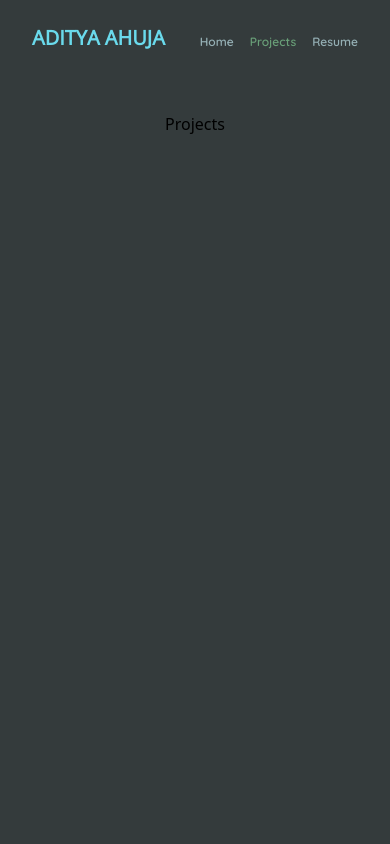
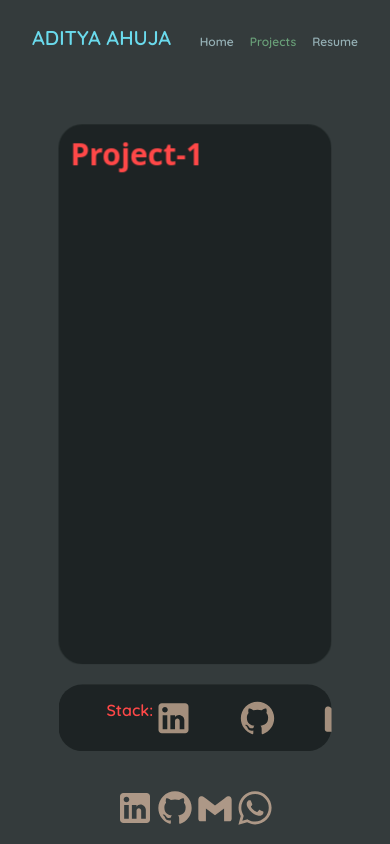
Before and after one commit to adityaahuja7/Portfolio-Website-, a Next.js app: page /projects in a window 390 px wide. Built offline with nearby package versions, Linux system fonts and the light colour scheme; a web font is replaced by a local one.

Commit message:
Add Project Page Swiper Props.Fixed responsiveness for landing.

```diff
--- a/package.json
+++ b/package.json
@@ -20,6 +20,7 @@
     "react": "^18",
     "react-dom": "^18",
     "sharp": "^0.33.2",
+    "swiper": "^11.0.7",
     "tailwind-merge": "^2.2.0",
     "tailwindcss-animate": "^1.0.7"
   },
--- a/src/app/page.tsx
+++ b/src/app/page.tsx
@@ -6,58 +6,45 @@ import React, { useEffect, useRef, useState } from "react";
 import Link from "next/link";
 import gsap from "gsap";
 import { useGSAP } from "@gsap/react";
-
-const Clock = () => {
-  const [time, setTime] = useState(
-    new Date()
-      .toLocaleTimeString('en-IN', {
-        hour: "2-digit",
-        minute: "2-digit",
-      })
-      .replace(/(:\d{2}|)$/, "")
-  );
-  useEffect(() => {
-    const interval = setInterval(() => {
-      setTime(
-        new Date()
-          .toLocaleTimeString('en-IN', {
-            hour: "2-digit",
-            minute: "2-digit",
-          })
-          .replace(/(:\d{2}|)$/, "")
-      );
-    }, 1000);
-    return () => clearInterval(interval);
-  });
-  return (
-    <div className="clock hidden md:block social-icons body-medium font-quicksand text-socials">
-      {time}
-    </div>
-  );
-};
+import { socialsList } from "@/app/socialsList";
+import Clock from "@/components/Clock";
 
 export default function Home() {
   const container = useRef(null);
   const tlref = useRef<gsap.core.Timeline>();
   const [renderTextNodes, setRenderTextNodes] = useState(true);
+  let mm = gsap.matchMedia();
 
   const { contextSafe } = useGSAP(
     () => {
+
+
+      mm.add("(min-width: 768px)", () => {
+        gsap.from(".social-icons", {
+          xPercent: -200,
+          opacity: 1,
+          stagger: 0.1,
+        });
+      });
+
+      mm.add("(max-width: 768px)", () => {
+        gsap.from(".social-icons", {
+          yPercent: 200,
+          opacity: 1,
+          stagger: 0.1,
+        });
+      });
+
       tlref.current = gsap
         .timeline({
           onComplete: () => {
             setRenderTextNodes(false);
           },
         })
-        .from(".social-icons", {
-          xPercent: -200,
-          opacity: 1,
-          stagger: 0.1,
-        })
         .from(".whisper-text-1", {
           y: "200px",
           opacity: 1,
-          delay: 0.5,
+          delay: 2,
           ease: "power1.inOut",
         })
         .to(".whisper-text-1", {
@@ -82,48 +69,29 @@ export default function Home() {
     { scope: container }
   );
 
-  const socialHoverAnimationEnter = contextSafe((event:React.MouseEvent<HTMLDivElement>) => {
+  const socialHoverAnimationEnter = contextSafe(
+    (event: React.MouseEvent<HTMLDivElement>) => {
       gsap.to(event.target, {
         x: 10,
       });
-  });
+    }
+  );
 
-  const socialHoverAnimationExit = contextSafe((event:React.MouseEvent<HTMLDivElement>) => {
+  const socialHoverAnimationExit = contextSafe(
+    (event: React.MouseEvent<HTMLDivElement>) => {
       gsap.to(event.target, {
         x: 0,
       });
-  });
-
-  const socialsList = [
-    {
-      name: "LinkedIn",
-      link: "https://www.linkedin.com/in/aditya-ahuja-iiitd/",
-      path: "/linkedin.svg",
-    },
-    {
-      name: "Github",
-      link: "https://github.com/adityaahuja7",
-      path: "/github.svg",
-    },
-    {
-      name: "Gmail",
-      link: "mailto:ahujaaditya00@gmail.com",
-      path: "/gmail.svg",
-    },
-    {
-      name: "WhatsApp",
-      link: "https://wa.me/8287608797",
-      path: "/whatsapp.svg",
-    },
-  ];
+    }
+  );
 
   return (
     <Wrapper>
       <div
         ref={container}
-        className="main-container w-screen md:h-full flex flex-col items-center md:items-start justify-start md:flex-row md:justify-center select-none"
+        className="main-container w-screen  flex flex-col items-center md:items-start justify-start md:flex-row md:justify-center select-none"
       >
-        <div className="left-container mt-20 md:mt-16 flex flex-col items-center md:items-baseline leading-loose px-8">
+        <div className="left-container mt-20 md:mt-32 flex flex-col items-center md:items-baseline leading-loose pr-8">
           <section className="text-left">
             <span className="font-quicksand body-large font-extralight text-white">
               {" "}
@@ -140,7 +108,7 @@ export default function Home() {
               </span>
             </div>
             <div className="lg:mt-8">
-              <span className="font-quicksand font-extralight body-big text-white">
+              <span className="font-quicksand font-extralight body-large text-white">
                 {" "}
                 a Computer Science & Applied Mathematics Undergraduate <br /> at{" "}
                 <span className="font-quicksand font-bold body-link ">
@@ -162,10 +130,10 @@ export default function Home() {
         <div className="image-container hidden md:block md:mt-11">
           {" "}
           <Image
-            className = " hidden md:mt-5 md:block"
+            className=" hidden md:mt-5 md:block"
             src="/home_image.png"
-            width={600}
-            height={600}
+            width={680}
+            height={680}
             alt="Picture of the author"
             priority
           />
@@ -175,7 +143,7 @@ export default function Home() {
           {socialsList.map((social, index) => {
             return (
               <Link key={index} href={social.link}>
-                <div >
+                <div>
                   <Image
                     src={social.path}
                     width={40}
--- a/src/app/projects/page.tsx
+++ b/src/app/projects/page.tsx
@@ -1,11 +1,106 @@
 "use client";
 import Wrapper from "@/components/Wrapper";
+import ProjectCard from "@/components/ProjectCard";
+import { useGSAP } from "@gsap/react";
+import gsap from "gsap";
+import { useRef, useEffect } from "react";
+import { socialsList } from "@/app/socialsList";
+import Link from "next/link";
+import Image from "next/image";
+import Clock from "@/components/Clock";
 
 export default function Projects() {
+  const container = useRef(null);
+  let mm = gsap.matchMedia();
+  const tlref = useRef<gsap.core.Timeline>();
+
+  const { contextSafe } = useGSAP(
+    () => {
+      mm.add("(min-width: 768px)", () => {
+        gsap.from(".social-icons", {
+          xPercent: -200,
+          opacity: 1,
+          stagger: 0.1,
+        });
+      });
+
+      mm.add("(max-width: 768px)", () => {
+        gsap.from(".social-icons", {
+          yPercent: 200,
+          opacity: 1,
+          stagger: 0.1,
+        });
+      });
+
+      gsap.from(".carousel-container",{
+        xPercent:-50,
+      })
+
+      tlref.current = gsap
+        .timeline({ paused: true })
+        .from(".end-text", {
+          y: 100,
+          duration: 0.5,
+        })
+        .to(".end-text", {
+          y: 100,
+          duration: 0.5,
+          delay: 10,
+        });
+    },
+    { scope: container }
+  );
+
+  const onReachEnd = contextSafe(() => {
+    tlref.current!.play();
+  });
+
+  const socialHoverAnimationEnter = contextSafe(
+    (event: React.MouseEvent<HTMLDivElement>) => {
+      gsap.to(event.target, {
+        x: 10,
+      });
+    }
+  );
+
+  const socialHoverAnimationExit = contextSafe(
+    (event: React.MouseEvent<HTMLDivElement>) => {
+      gsap.to(event.target, {
+        x: 0,
+      });
+    }
+  );
   return (
     <Wrapper>
-      <div className="main-container w-[100%] flex flex-row justify-center space-x-12 mt-12">
-        Projects
+      <div
+        ref={container}
+        className="main-container w-screen h-full flex flex-col items-center justify-center md:flex-row select-none"
+      >
+        <div className="fixed top-1/2 left-1/2 -translate-x-1/2 -translate-y-1/2 carousel-container flex flex-col items-center  w-[70%] h-[80%] justify-center mt-4">
+          <ProjectCard reachEndCallback={onReachEnd} />
+        </div>
+        <a className="end-text fixed bottom-0 right-0 m-4 body-big text-links" href="https://github.com/adityaahuja7">Check out my other projects on GitHub</a>
+        <div className="socials fixed bottom-0 md:left-0 mb-4 md:ml-4 flex justify-center md:flex-col space-y-2">
+          {Clock()}
+          {socialsList.map((social, index) => {
+            return (
+              <Link key={index} href={social.link}>
+                <div>
+                  <Image
+                    src={social.path}
+                    width={40}
+                    height={40}
+                    alt={social.name}
+                    className="social-icons"
+                    onMouseEnter={socialHoverAnimationEnter}
+                    onMouseLeave={socialHoverAnimationExit}
+                    onClick={socialHoverAnimationExit}
+                  />
+                </div>
+              </Link>
+            );
+          })}
+        </div>
       </div>
     </Wrapper>
   );
--- /dev/null
+++ b/src/app/socialsList.tsx
@@ -0,0 +1,22 @@
+export const socialsList = [
+    {
+      name: "LinkedIn",
+      link: "https://www.linkedin.com/in/aditya-ahuja-iiitd/",
+      path: "/linkedin.svg",
+    },
+    {
+      name: "Github",
+      link: "https://github.com/adityaahuja7",
+      path: "/github.svg",
+    },
+    {
+      name: "Gmail",
+      link: "mailto:ahujaaditya00@gmail.com",
+      path: "/gmail.svg",
+    },
+    {
+      name: "WhatsApp",
+      link: "https://wa.me/8287608797",
+      path: "/whatsapp.svg",
+    },
+  ];
--- /dev/null
+++ b/src/components/Clock.tsx
@@ -0,0 +1,32 @@
+import { useEffect, useState } from "react";
+
+const Clock = () => {
+    const [time, setTime] = useState(
+      new Date()
+        .toLocaleTimeString('en-IN', {
+          hour: "2-digit",
+          minute: "2-digit",
+        })
+        .replace(/(:\d{2}|)$/, "")
+    );
+    useEffect(() => {
+      const interval = setInterval(() => {
+        setTime(
+          new Date()
+            .toLocaleTimeString('en-IN', {
+              hour: "2-digit",
+              minute: "2-digit",
+            })
+            .replace(/(:\d{2}|)$/, "")
+        );
+      }, 1000);
+      return () => clearInterval(interval);
+    });
+    return (
+      <div className="clock hidden md:block social-icons body-medium font-quicksand text-socials">
+        {time}
+      </div>
+    );
+  };
+
+export default Clock;
--- a/src/components/Current.tsx
+++ b/src/components/Current.tsx
@@ -32,12 +32,12 @@ export default function Current() {
         .to(".displayed-text", {
           x: "2rem",
           opacity:0,
-          duration: 0.2,
+          duration: 0.3,
         })
         .to(".hidden-text", {
           display:"inline",
           opacity:1,
-          duration:0.2
+          duration:0.3
         })
     },
     { scope: container }
@@ -92,10 +92,10 @@ export default function Current() {
           onMouseDown={() => {handleClick()}}
         >
           <Image
-            src="/RightArrow.svg"
+            src="/Laptop.svg"
             alt="right arrow"
-            width={25}
-            height={25}
+            width={35}
+            height={35}
             className="arrow-right"
           />
         </div>
--- /dev/null
+++ b/src/components/ProjectCard.tsx
@@ -0,0 +1,77 @@
+import React, { useState } from "react";
+import { Swiper, SwiperSlide } from "swiper/react";
+import "swiper/css";
+import { Mousewheel } from "swiper/modules";
+import { EffectFlip, Pagination, Controller } from "swiper/modules";
+import "swiper/css";
+import "swiper/css/pagination";
+import "swiper/css/effect-flip";
+import { socialsList } from "@/app/socialsList";
+import Image from "next/image";
+
+function ProjectSlide(props: { content: string }) {
+  let { content } = props;
+  return (
+    <div className=" project-slide w-full h-full rounded-3xl bg-slide  flex flex-row items-center justify-center  hover:cursor-grab select-none ">
+      <div className="card-tl-text font-bold fixed top-0 left-0 m-3 body-XXlarge text-accent3">
+        {content}
+      </div>
+    </div>
+  );
+}
+
+function StackSlide() {
+  return (
+    <div className="stack-slide w-full h-full bg-slide rounded-3xl flex flex-row items-center hover:cursor-grab select-none ">
+      <div className="flex justify-between w-full px-12">
+      <span className = "body-large font-quicksand text-bold text-accent3">Stack:</span>
+          <div className="inner-stack flex space-x-11">
+            {
+            socialsList.map((social)=>{
+              return <Image key={social["name"]} src={social.path} width={40} height={40} alt={social.name}/>
+            })
+            }
+          </div>
+      </div>
+    </div>
+  );
+}
+
+export default function ProjectCard(props: { reachEndCallback: () => void }) {
+  const [firstSwiper, setFirstSwiper] = useState<any | null>(null);
+  const [secondSwiper, setSecondSwiper] = useState<any | null>(null);
+
+  const { reachEndCallback } = props;
+  return (
+    <div className="w-full h-full flex flex-col items-center justify-center space-y-5">
+      <Swiper
+        modules={[Pagination, Mousewheel, EffectFlip, Controller]}
+        className="w-full h-[80%] "
+        direction={"vertical"}
+        effect={"flip"}
+        slidesPerView={1}
+        spaceBetween={30}
+        mousewheel={true}
+        onSwiper={setFirstSwiper}
+        controller={{ control: secondSwiper }}
+        onReachEnd={() => reachEndCallback()}
+      >
+        <SwiperSlide>{ProjectSlide({ content: "Project-1" })}</SwiperSlide>
+        <SwiperSlide>{ProjectSlide({ content: "Project-2" })}</SwiperSlide>
+        <SwiperSlide>{ProjectSlide({ content: "Project-3" })}</SwiperSlide>
+      </Swiper>
+      <Swiper
+        className="w-full h-[10%] rounded-xl"
+        modules={[Controller]}
+        onSwiper={setSecondSwiper}
+        slidesPerView={1}
+        spaceBetween={1000}
+        controller={{ control: firstSwiper }}
+      >
+          <SwiperSlide>{StackSlide()}</SwiperSlide>
+          <SwiperSlide>{StackSlide()}</SwiperSlide>
+          <SwiperSlide>{StackSlide()}</SwiperSlide>
+      </Swiper>
+    </div>
+  );
+}
--- a/src/components/navbar.tsx
+++ b/src/components/navbar.tsx
@@ -13,10 +13,10 @@ export default function Navbar() {
   const pathname = usePathname();
   return (
     <nav className="navbar-main flex flex-row justify-between items-end w-screen mt-3 py-3 select-none px-8 md:px-12">
-      <div className="logo  text-accent1 font-openSans rounded-md font-bold ">
+      <div className="logo  text-accent1 font-quicksand font-bold ">
         <Link href="/">ADITYA AHUJA</Link>
       </div>
-      <div className="nav-buttons flex flex-row justify-evenly align-bottom items-end space-x-[1rem] md:space-x-[6rem]">
+      <div className="nav-buttons flex flex-row justify-evenly align-bottom items-end space-x-[1rem] md:space-x-[8rem]">
         {Object.keys(Links).map((key,index) => {
           return (
             <Link key = {index} href={Links[key as keyof typeof Links]}>
--- a/tailwind.config.ts
+++ b/tailwind.config.ts
@@ -29,7 +29,8 @@ module.exports = {
           "linkshover": '#FF8667',
           "buttonhover": "#D4FADD",
           "active": '#699F78',
-          "socials": '#FFD7B9'
+          "socials": '#FFD7B9',
+          "slide": "rgba(22,28,29,75%)"
       },
     },
   },
```
Also changed, not shown: src/app/globals.css (+12 -4 lines), public/Laptop.svg (added), 1 other file (tests, documents, lock files or other folders). Lines whose indentation alone changed are shown as unchanged.
